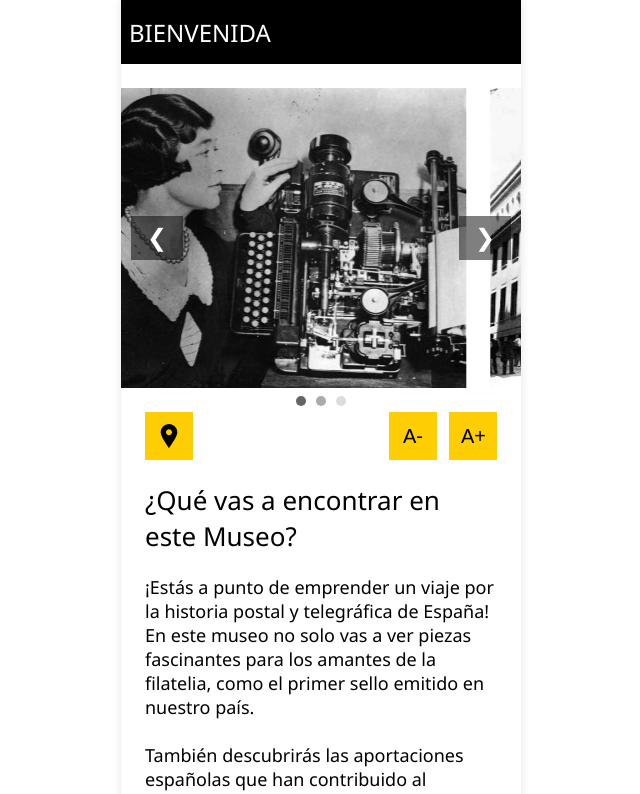
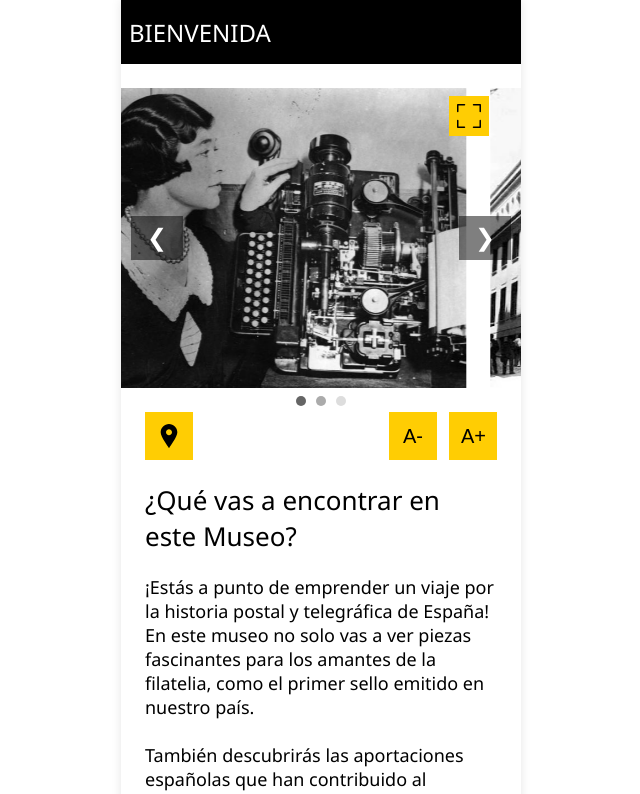
Before and after one commit to JorgeSerranoP/prueba-tecnica-gvam, an Angular app: page / in a window 1280 px wide. Shown: the top 794 px of the page, without its empty margins (319-959 px from the left). Built offline with nearby package versions, Linux system fonts and the light colour scheme.

Commit message:
add feature fullscreen (button and service)

```diff
--- /dev/null
+++ b/src/app/core/fullscreen.service.ts
@@ -0,0 +1,18 @@
+import { Injectable } from '@angular/core';
+
+@Injectable({
+  providedIn: 'root'
+})
+export class FullscreenService {
+  private isFullscreen: boolean = false
+
+  constructor() { }
+
+  getIsFullscreen(): boolean {
+    return this.isFullscreen;
+  }
+
+  setIsFullscreen(value: boolean): void {
+    this.isFullscreen = value
+  }
+}
--- a/src/app/features/carousel/carousel.component.html
+++ b/src/app/features/carousel/carousel.component.html
@@ -1,4 +1,8 @@
 <div class="carousel">
+		<button class="fullscreen" (click)="toggleFullScreen()">
+			<div [class]="!fullscreenService.getIsFullscreen() ? 'icon-fullscreen' : 'icon-no-fullscreen'"></div>
+		</button>
+
     <div class="carousel-inner" [style.transform]="'translateX(' + currentTranslate + '%)'">
         <div *ngFor="let image of images; let i = index" class="carousel-item" [class.active]="i === currentIndex">
             <img [src]="image" alt="Imagen {{ i + 1 }}" />
--- a/src/app/features/carousel/carousel.component.scss
+++ b/src/app/features/carousel/carousel.component.scss
@@ -6,6 +6,19 @@
   overflow: hidden;
   position: relative;
 	margin: 0 auto;
+
+	.fullscreen {
+    position: absolute;
+    top: 32px;
+    right: 32px;
+    background-color: rgb(255,205,3);
+    color: white;
+    border: none;
+    padding: 0.5rem;
+    font-size: 1.2rem;
+    cursor: pointer;
+    z-index: 10;
+  }
 
   .carousel-inner {
     display: flex;
@@ -67,4 +80,41 @@
       }
     }
   }
+
+	&.fullscreen-mode {
+    position: fixed;
+    top: 0;
+    left: 0;
+    width: 100vw; // Ocupa todo el ancho de la pantalla
+    height: 400px; // Ocupa toda la altura de la pantalla
+    padding: 0; // Elimina el padding para que ocupe toda la pantalla
+		background-color: black;
+
+		.fullscreen {
+			z-index: 100;
+		}
+
+    .carousel-inner-wrapper {
+      width: 100%;
+      height: 100%;
+    }
+
+    .carousel-inner {
+      width: 100%;
+      height: 100%;
+      transform: rotate(90deg); // Rota el carrusel 90 grados
+      transform-origin: center center; // Hace que la rotación se realice desde el centro
+    }
+
+    .carousel-item {
+      width: 100vh; // El ancho de las imágenes será la altura de la pantalla
+      height: 100vw; // La altura de las imágenes será el ancho de la pantalla
+    }
+
+    .carousel-item img {
+      width: 100%; // Ocupa todo el ancho de la imagen
+      height: 100%; // Ocupa toda la altura de la imagen
+      object-fit: cover;
+    }
+  }
 }
--- a/src/app/features/carousel/carousel.component.ts
+++ b/src/app/features/carousel/carousel.component.ts
@@ -1,5 +1,6 @@
 import { CommonModule } from '@angular/common';
 import { Component, Input, OnInit } from '@angular/core';
+import { FullscreenService } from '../../core/fullscreen.service';
 
 @Component({
   selector: 'app-carousel',
@@ -12,6 +13,9 @@ export class CarouselComponent implements OnInit {
   currentIndex: number = 0;
   currentTranslate: number = 0;
   autoSlideInterval: any;
+
+  constructor(public fullscreenService: FullscreenService) { }
+
 
   ngOnInit(): void {
     this.startAutoSlide();
@@ -54,4 +58,23 @@ export class CarouselComponent implements OnInit {
   ngOnDestroy(): void {
     clearInterval(this.autoSlideInterval);
   }
+
+  toggleFullScreen(): void {
+    const elem = document.documentElement;
+
+    if (!document.fullscreenElement) {
+      if (elem.requestFullscreen) {
+        elem.requestFullscreen();
+        this.fullscreenService.setIsFullscreen(true)
+        document.querySelector('.carousel')?.classList.add('fullscreen-mode');
+      }
+    } else {
+      if (document.exitFullscreen) {
+        document.exitFullscreen();
+        this.fullscreenService.setIsFullscreen(false)
+        document.querySelector('.carousel')?.classList.remove('fullscreen-mode');
+      }
+    }
+  }
+
 }
--- a/src/app/features/home/home.component.html
+++ b/src/app/features/home/home.component.html
@@ -1,6 +1,6 @@
-<app-header></app-header>
+<app-header *ngIf="!fullscreenService.getIsFullscreen()"></app-header>
 <app-carousel [images]="['/assets/images/imagen-1.jpg', '/assets/images/imagen-2.jpg', '/assets/images/imagen-3.jpg']"></app-carousel>
-<div class="button-container">
+<div class="button-container" *ngIf="!fullscreenService.getIsFullscreen()">
 	<app-button
 		(btnClick)="false"
 		icon="icon-location">
@@ -13,7 +13,7 @@
 		</app-button>
 	</div>
 </div>
-<div class="text-container">
+<div class="text-container" *ngIf="!fullscreenService.getIsFullscreen()">
 	<h2>¿Qué vas a encontrar en este Museo?</h2>
 	<p>¡Estás a punto de emprender un viaje por la historia postal y telegráfica de España! En este museo no solo vas a ver
 	piezas fascinantes para los amantes de la filatelia, como el primer sello emitido en nuestro país.
--- a/src/app/features/home/home.component.ts
+++ b/src/app/features/home/home.component.ts
@@ -2,13 +2,15 @@ import { Component } from '@angular/core';
 import { HeaderComponent } from '../header/header.component';
 import { CarouselComponent } from '../carousel/carousel.component';
 import { ButtonComponent } from '../../shared/button/button.component';
-
+import { FullscreenService } from '../../core/fullscreen.service';
+import { CommonModule } from '@angular/common';
 @Component({
   selector: 'app-home',
-  imports: [HeaderComponent, CarouselComponent, ButtonComponent],
+  imports: [CommonModule,HeaderComponent, CarouselComponent, ButtonComponent],
   templateUrl: './home.component.html',
   styleUrl: './home.component.scss'
 })
 export class HomeComponent {
+  constructor(public fullscreenService: FullscreenService) { }
 
 }
--- a/src/assets/scss/_imagenes.scss
+++ b/src/assets/scss/_imagenes.scss
@@ -5,3 +5,19 @@
 	background-size: cover;
 	cursor: pointer;
 }
+
+.icon-fullscreen {
+  width: 24px;
+	height: 24px;
+	background: url("../images/fullscreen.svg");
+	background-size: cover;
+	cursor: pointer;
+}
+
+.icon-no-fullscreen {
+  width: 24px;
+	height: 24px;
+	background: url("../images/no-fullscreen.svg");
+	background-size: cover;
+	cursor: pointer;
+}
```
Also changed, not shown: src/assets/images/fullscreen.svg (added), src/assets/images/no-fullscreen.svg (added).
